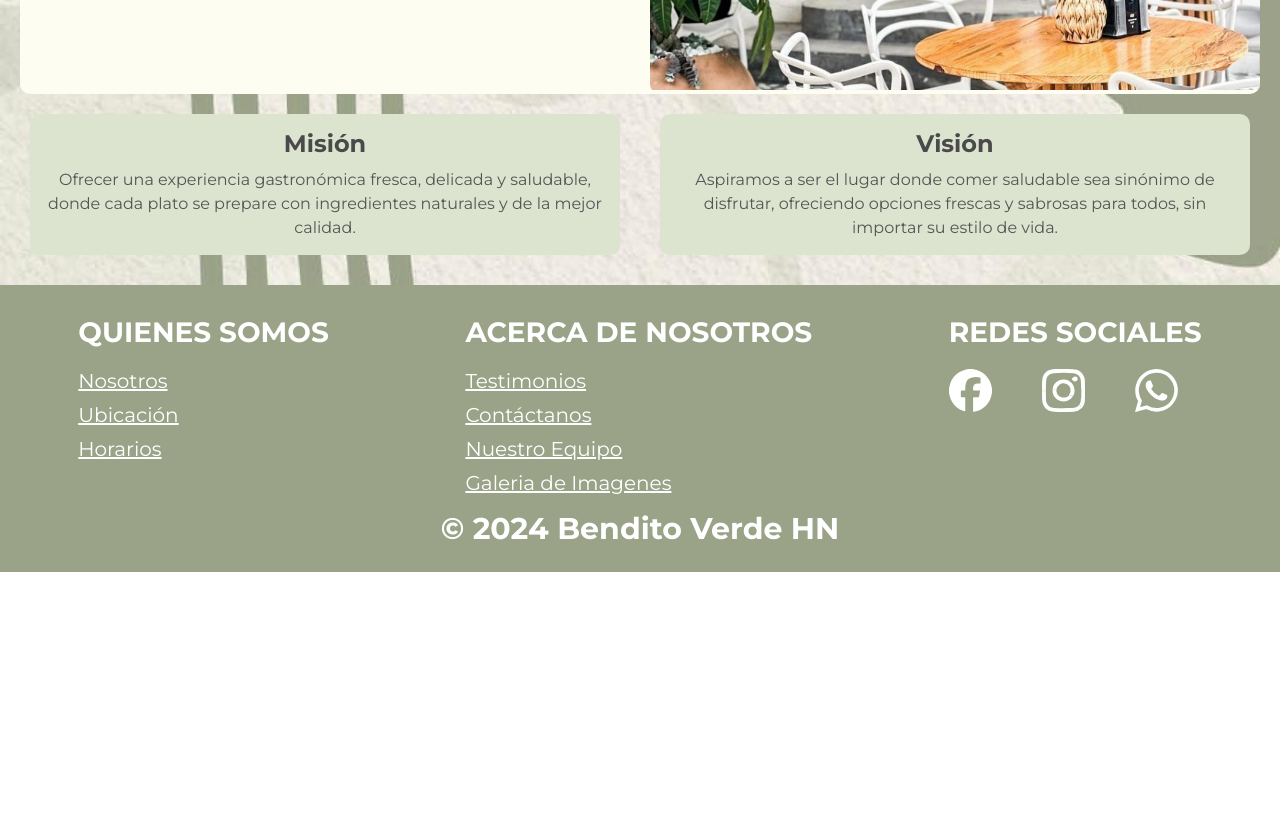
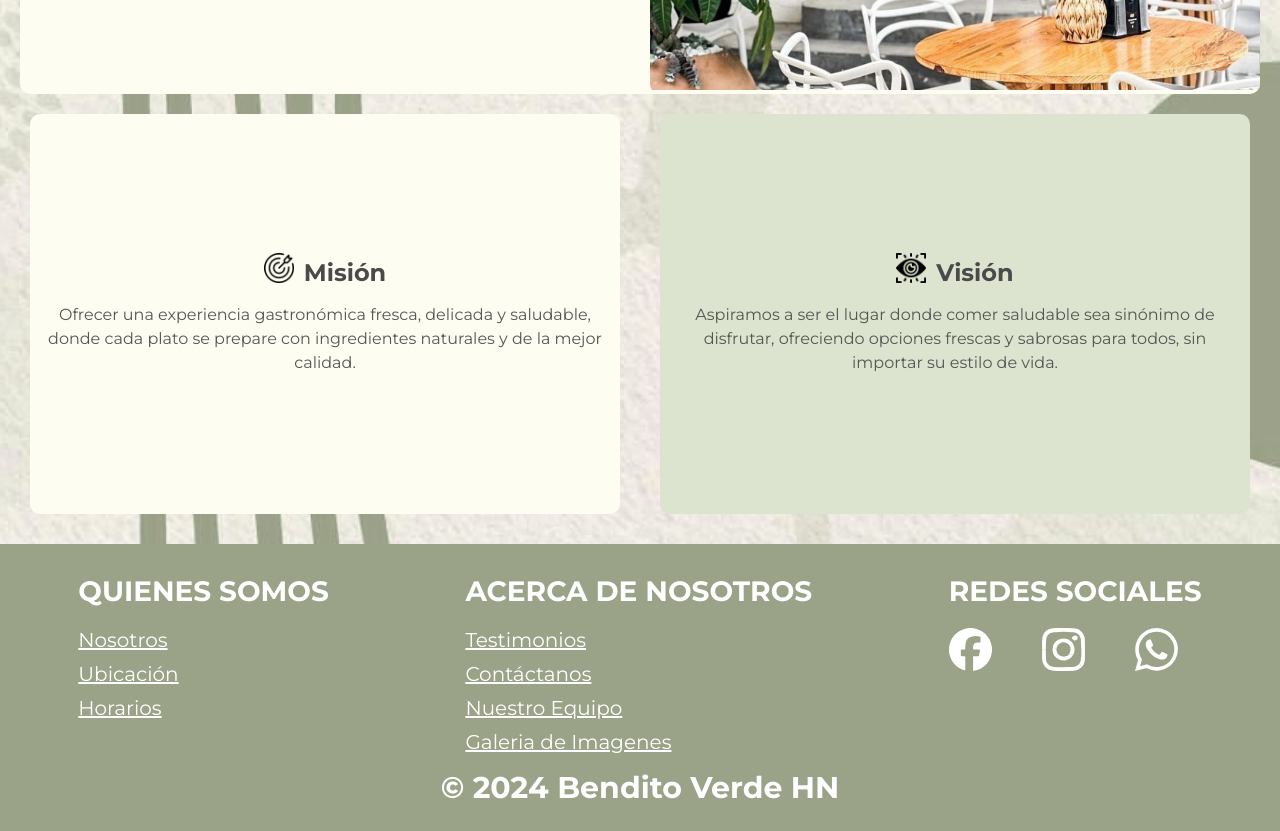
Before and after one commit to karurosu-vihir/BenditoVerdeHN, a React (Vite) app: page /nosotros in a window 1280 px wide. Shown: the part 1020-1851 px from the top of the page. Before the commit the page ends 1592 px from the top, so only its background shows below. Built offline with nearby package versions, Linux system fonts and the light colour scheme.

Commit message:
cambios de guillermo

```diff
--- a/src/components/acercaNosotros/Somos.jsx
+++ b/src/components/acercaNosotros/Somos.jsx
@@ -100,15 +100,25 @@ const AboutSection = styled.section`
 
     .mision,
     .vision {
-      background-color: #dce3ce;
+      background-color: #FEFDF2;
       padding: 15px;
       border-radius: 10px;
       max-width: 700px;
+      display: flex;
+      flex-direction: column;
+      align-items: center;
+      justify-content: center;
+      min-height: 400px;
 
       h3 {
         font-size: 1.5rem;
         color: #4a4a4a;
         margin-bottom: 10px;
+        display: flex;
+        justify-content: center;
+        align-items: center;
+        width: 100%;
+        gap: 10px;
       }
 
       p {
@@ -116,6 +126,19 @@ const AboutSection = styled.section`
         color: #555;
         line-height: 1.5;
       }
+
+      .icono {
+        width: 30px;
+        height: 30px;
+        margin-bottom: 10px;
+        display: flex;
+        justify-content: center;
+        align-items: center;
+      }
+    }
+
+    .vision {
+      background-color: #dce3ce;
     }
   }
 
@@ -224,6 +247,7 @@ const AboutSection = styled.section`
   }
 `;
 
+
 const About = () => {
   return (
     <AboutSection>
@@ -253,14 +277,18 @@ const About = () => {
       </div>
       <div className="importante">
         <div className="mision">
-          <h3>Misión</h3>
+          <h3>
+            <img src="/img/mission.png" alt="Icono Misión" className="icono" /> Misión
+          </h3>
           <p>
             Ofrecer una experiencia gastronómica fresca, delicada y saludable, donde cada plato se prepare con
             ingredientes naturales y de la mejor calidad.
           </p>
         </div>
         <div className="vision">
-          <h3>Visión</h3>
+          <h3>
+            <img src="/img/vision.png" alt="Icono Visión" className="icono" /> Visión
+          </h3>
           <p>
             Aspiramos a ser el lugar donde comer saludable sea sinónimo de disfrutar, ofreciendo opciones frescas y
             sabrosas para todos, sin importar su estilo de vida.
--- a/src/components/formulario/Contacto.jsx
+++ b/src/components/formulario/Contacto.jsx
@@ -238,6 +238,17 @@ const Contacto = () => {
     setMinDate(formattedDate);
   }, []);
 
+  // Función para formatear la fecha
+  const formatearFecha = (fecha) => {
+    const opciones = { weekday: 'long', year: 'numeric', month: 'long', day: 'numeric' };
+    const fechaObj = new Date(fecha);
+    const fechaFormateada = fechaObj.toLocaleDateString('es-ES', opciones);
+
+    const hora = fechaObj.getHours();
+    const minutos = String(fechaObj.getMinutes()).padStart(2, '0');
+    return `${fechaFormateada} a las ${hora}:${minutos}`;
+  };
+
   const handleChange = (e) => {
     const { name, value } = e.target;
     setForm({ ...form, [name]: value });
@@ -247,10 +258,11 @@ const Contacto = () => {
     e.preventDefault();
 
     const telefonoWhatsApp = "50488181635";
-    const fecha = form.fecha.split("T")[0];
-    const hora = form.fecha.split("T")[1];
-
-    const mensaje = `Hola, soy ${form.nombre}. Mi número de teléfono es ${form.telefono}. Quisiera una reservación para ${form.personas} personas para el día ${fecha} a las ${hora}.`;
+    const fechaFormateada = formatearFecha(form.fecha);  // Formatear la fecha y hora
+    const mensaje = `Hola, soy ${form.nombre}. Mi número de teléfono es ${form.telefono}.
+Quisiera hacer una reservación para ${form.personas} personas para el día ${fechaFormateada}.
+Además, me gustaría realizar el siguiente pedido: ${form.pedido}.
+Gracias por su atención.`;
 
     const mensajeCodificado = encodeURIComponent(mensaje);
     const url = `https://api.whatsapp.com/send?phone=${telefonoWhatsApp}&text=${mensajeCodificado}`;
```
